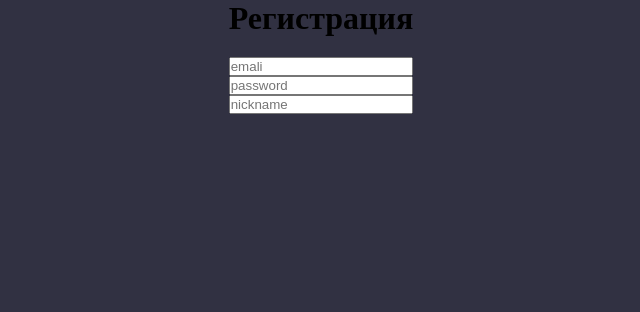
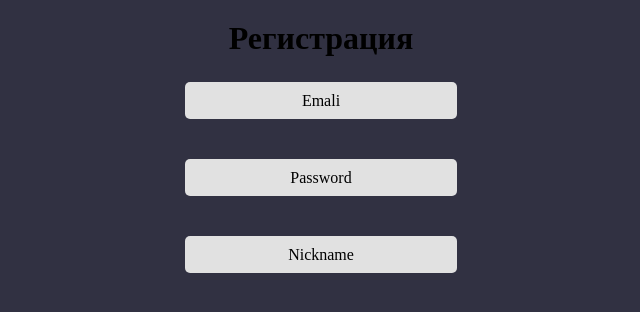
Before and after one commit to SkolandHati/Project-WP, a Nuxt app: page /Register in a window 1280 px wide. Shown: the top 312 px of the page, without its empty margins (319-959 px from the left). Built offline with nearby package versions, Linux system fonts and the light colour scheme.

Commit message:
update RegisterPage

```diff
--- a/components/content/OrderUnit.vue
+++ b/components/content/OrderUnit.vue
@@ -51,8 +51,6 @@
     }
   })
 
-console.log(name_to_uppercase.value)
-
 </script>
 
 <style scoped lang="scss">
--- a/components/inputs/input.vue
+++ b/components/inputs/input.vue
@@ -1,10 +1,11 @@
 <template>
 
-  <label class="input_label"
-         :for="props.value.label"></label>
-  <input class="input"
-         :placeholder="props.value.placeholder"
-         :value="props.value.value"></input>
+  <div class="container-input">
+    <input class="input"
+           :value="props.value.value"></input>
+    <label class="input_label"
+           :for="props.value.label">{{props.value.label}}</label>
+  </div>
 
 </template>
 
@@ -18,7 +19,3 @@
   })
 
 </script>
-
-<style scoped lang="scss">
-
-</style>
--- a/pages/Register.vue
+++ b/pages/Register.vue
@@ -20,7 +20,7 @@
 
 <script setup lang="ts">
 
-  import {ref, reactive} from "vue"
+  import {reactive} from "vue"
 
   const user_data = reactive([
     {
@@ -48,17 +48,54 @@
     display: grid;
     align-items: center;
     justify-content: center;
-    gap: 20px;
+    gap: 25px;
+    margin: 20px 0 15px 0;
 
     .register-head {
       text-align: center;
     }
 
     .form-example {
-
       .form-group {
         display: grid;
         grid-template-columns: 1fr;
+        gap: 40px;
+
+        :deep(.container-input) {
+          width: 100%;
+          display: grid;
+          position: relative;
+        }
+
+        &:deep(.input) {
+          width: 270px;
+          height: 35px;
+          border-radius: 5px;
+          border: 1px solid transparent;
+          transition: all 250ms ease-in-out;
+          background: #e1e1e1;
+          text-align: center;
+          font-size: 16px;
+
+          &:focus {
+            outline: none;
+            border: 1px solid #ffde00;
+          }
+        }
+
+        &:deep(.input_label) {
+          position: absolute;
+          top:50%;
+          left:50%;
+          transform:translate(-50%, -50%);
+          transition: all 250ms ease-in-out;
+        }
+
+        &:deep(input:focus+.input_label) {
+          top: 0;
+          left: 0;
+          transform: translateY(-30px);
+        }
       }
     }
   }
```
